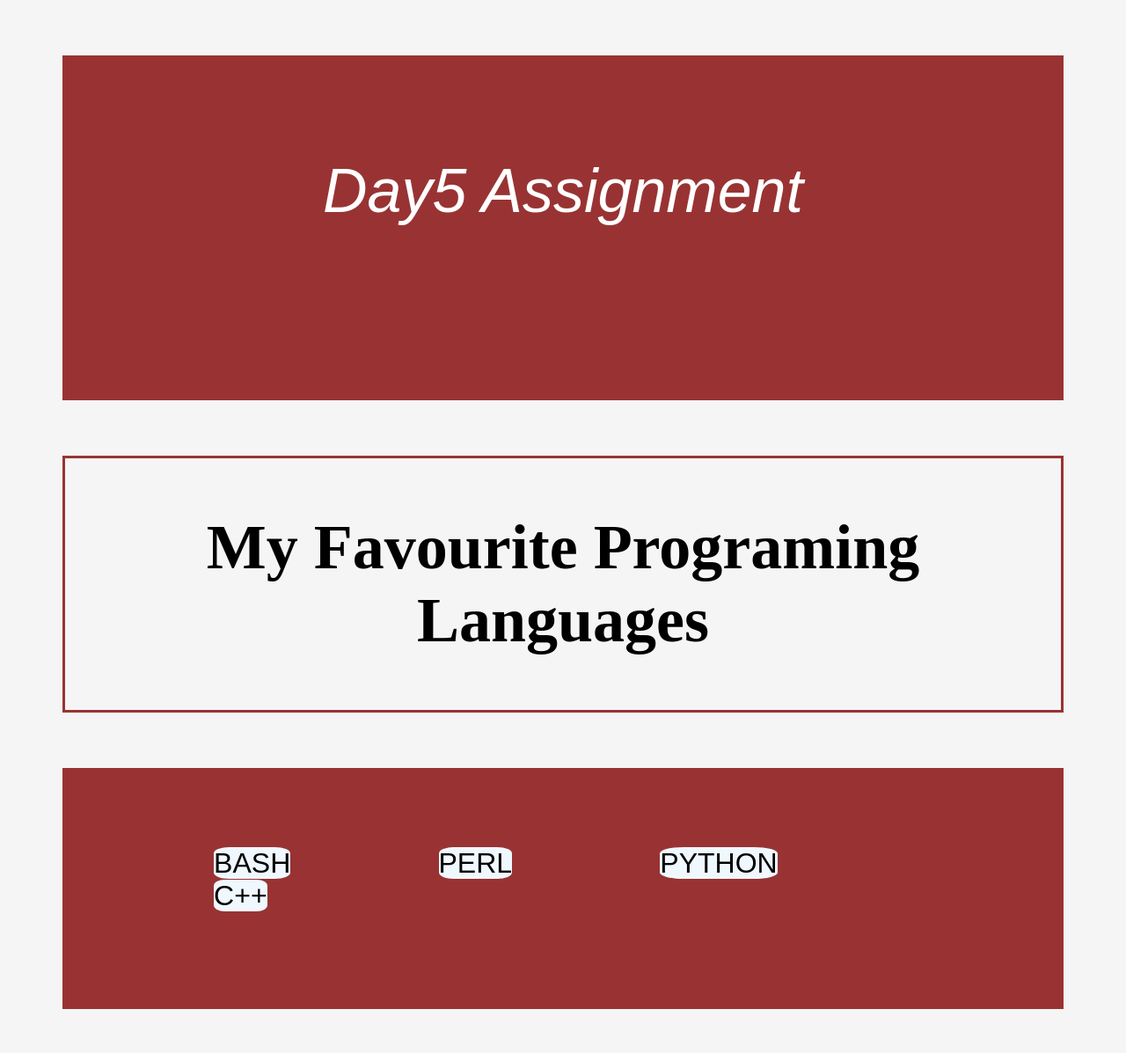
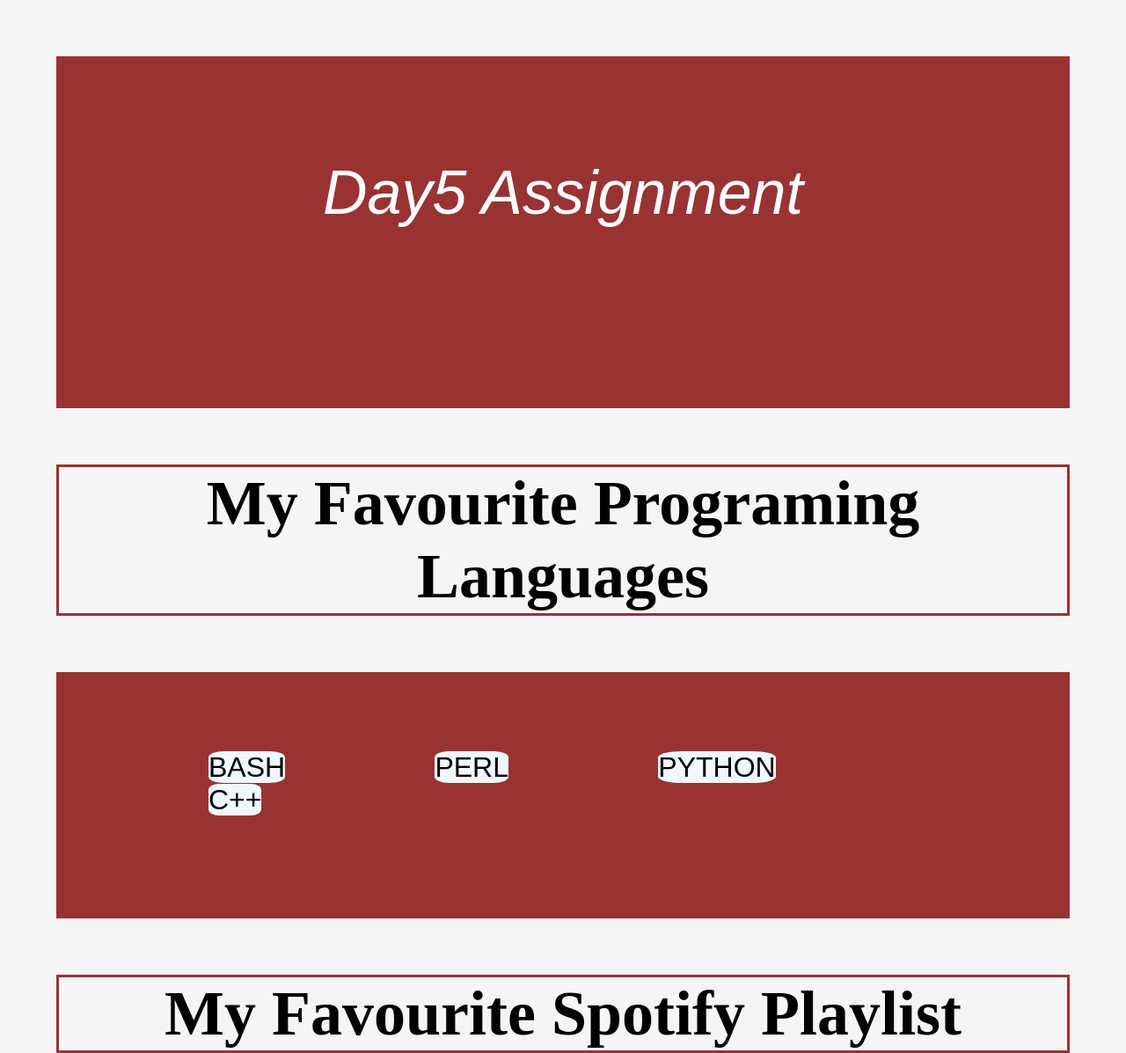
Before and after one commit to D3VR4J/Html_CssZeroToHero, a plain HTML site: page Day5Assignment/index.html in a window 1280 px wide. Shown: the top 1197 px of the page at 88% size. Drawn offline with Linux system fonts and the light colour scheme.

Commit message:
mild update

```diff
--- a/Day5Assignment/index.html
+++ b/Day5Assignment/index.html
@@ -12,7 +12,7 @@
             Day5 Assignment
         </div>
     </div>
-    <div class="whitespace">
+    <div id="whitespace">
         <h2>My Favourite Programing Languages</h2>
     </div>
     <div class="container_1">
@@ -25,7 +25,7 @@
             </div>
         </div>
     </div>
-    <div class="whitespace">
+    <div id="whitespace">
         <h2>My Favourite Spotify Playlist</h2>
     </div>
     <div class="container_2">
--- a/Day5Assignment/style.css
+++ b/Day5Assignment/style.css
@@ -1,8 +1,12 @@
 /*1selctor*/
-body{
+* {   /*Universal Selector*/
+    margin: 0%;
+    padding: 0%;
+}
+body{   /*Element Selector*/
     background-color: whitesmoke;
 }
-.container {
+.container {   /*Class Selector*/
     height: 50%;
     background-color: #993333;
     margin: 5%;
@@ -38,7 +42,7 @@ body{
     margin: 5%;
 }
 
-.whitespace {
+#whitespace {   /*Id Selector*/
     text-align: center;
     font-size: 300%;
     border: solid#993333;
@@ -48,7 +52,7 @@ body{
     margin: 10%;
     padding: 5%;
 }
-span {
+.content_1>div>span {   /*child combinator selectors*/
     background-color: aliceblue;
     font-size: 200%;
     border-radius: 20%;
@@ -57,10 +61,10 @@ span {
   justify-content: center;
   align-items: center;
 }
-.container:hover, .container_1:hover, .container_2:hover {
+.container:hover, .container_1:hover, .container_2:hover {   /*grouping selector*/
     background-color: black;
 }
-.whitespace:hover {
+#whitespace:hover {   /*Psudo class Selector*/
     background-color: black;
     color: aliceblue;
 }
```
